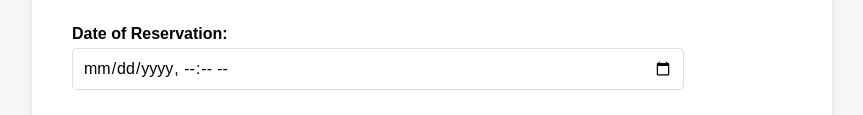
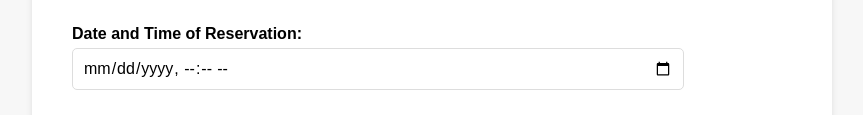
Before and after one commit to adithyavarma/adithyavarma.xyz, a plain HTML site: page adithya/reservationSystem/index.html in a window 1280 px wide. Shown: the part 343-458 px from the top of the page, without its empty margins (208-1071 px from the left). Drawn offline with Linux system fonts and the light colour scheme.

Commit message:
updating branch

```diff
--- a/adithya/reservationSystem/index.html
+++ b/adithya/reservationSystem/index.html
@@ -17,7 +17,7 @@
         <input type="text" id="name" required><br>
         <label>Customer Phone Number:</label>
         <input type="text" id="phone" required><br>
-        <label>Date of Reservation:</label>
+        <label>Date and Time of Reservation:</label>
         <input type="datetime-local" id="dateTime" required><br>
         <label>Number of Guests:</label>
         <input type="number" id="guests" min="1" required><br>
```
